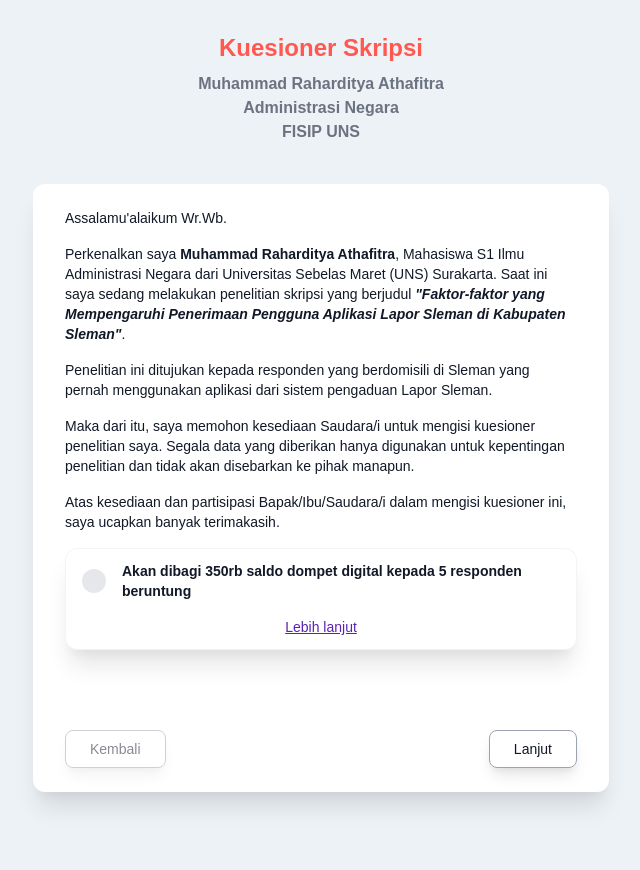
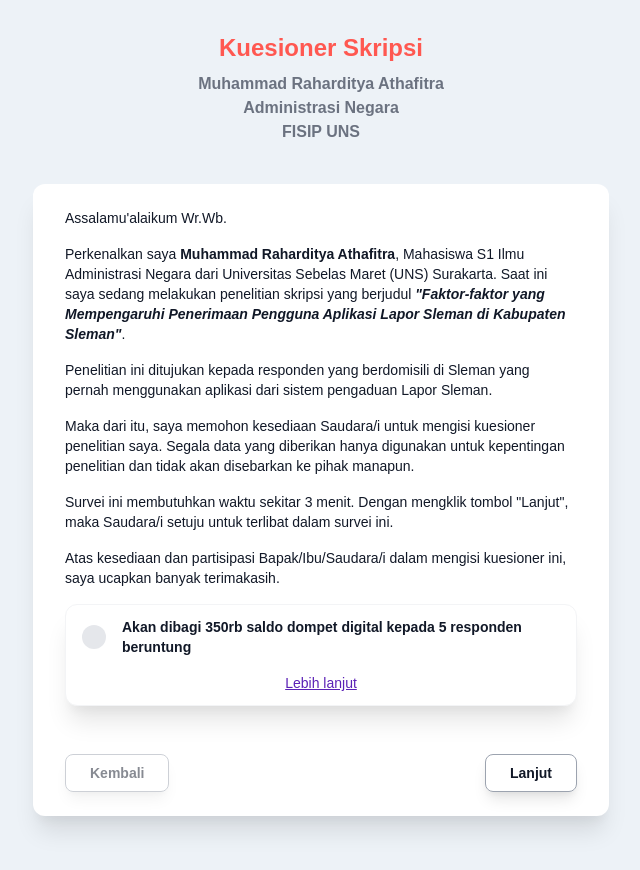
Before and after one commit to Asebodi/skripsi-form, a React (Create React App) app: page / in a window 1280 px wide. Shown: the top 870 px of the page, without its empty margins (319-959 px from the left). Built offline with nearby package versions, Linux system fonts and the light colour scheme.

Commit message:
Added wording for onboarding

```diff
--- a/src/components/Onboarding.jsx
+++ b/src/components/Onboarding.jsx
@@ -31,6 +31,11 @@ export default function Onboarding() {
       </p>
 
       <p className="mb-4">
+        Survei ini membutuhkan waktu sekitar 3 menit. Dengan mengklik tombol
+        "Lanjut", maka Saudara/i setuju untuk terlibat dalam survei ini.
+      </p>
+
+      <p className="mb-4">
         Atas kesediaan dan partisipasi Bapak/Ibu/Saudara/i dalam mengisi
         kuesioner ini, saya ucapkan banyak terimakasih.
       </p>
--- a/src/pages/Index.jsx
+++ b/src/pages/Index.jsx
@@ -455,12 +455,12 @@ export default function Index() {
           hasSubmitted === false ? (
             <div
               className={`flex items-center justify-between ${
-                pos === 1 ? "" : "mt-8"
+                pos === 0 || pos === 1 ? "" : "mt-8"
               } px-8 py-6`}
             >
               {/* <div className={`flex items-center justify-between mt-8 px-8 py-6`}> */}
               <button
-                className={`py-2 px-6 rounded-lg border border-gray-400 shadow-lg focus:shadow-sm transition duration-150 ${
+                className={`py-2 px-6 rounded-lg border border-gray-400 shadow-lg focus:shadow-sm transition duration-150 font-bold ${
                   pos === 0 ? "opacity-50" : ""
                 }`}
                 disabled={pos === 0}
@@ -470,14 +470,14 @@ export default function Index() {
               </button>
               {pos === 8 ? (
                 <button
-                  className="py-2 px-6 rounded-lg border border-gray-400 shadow-lg focus:shadow-sm transition duration-150 "
+                  className="py-2 px-6 rounded-lg border border-gray-400 shadow-lg focus:shadow-sm transition duration-150 font-bold "
                   onClick={handleSubmit}
                 >
                   Kirim
                 </button>
               ) : (
                 <button
-                  className="py-2 px-6 rounded-lg border border-gray-400 shadow-lg focus:shadow-sm transition duration-150 "
+                  className="py-2 px-6 rounded-lg border border-gray-400 shadow-lg focus:shadow-sm transition duration-150 font-bold "
                   onClick={handleNext}
                 >
                   Lanjut
```
